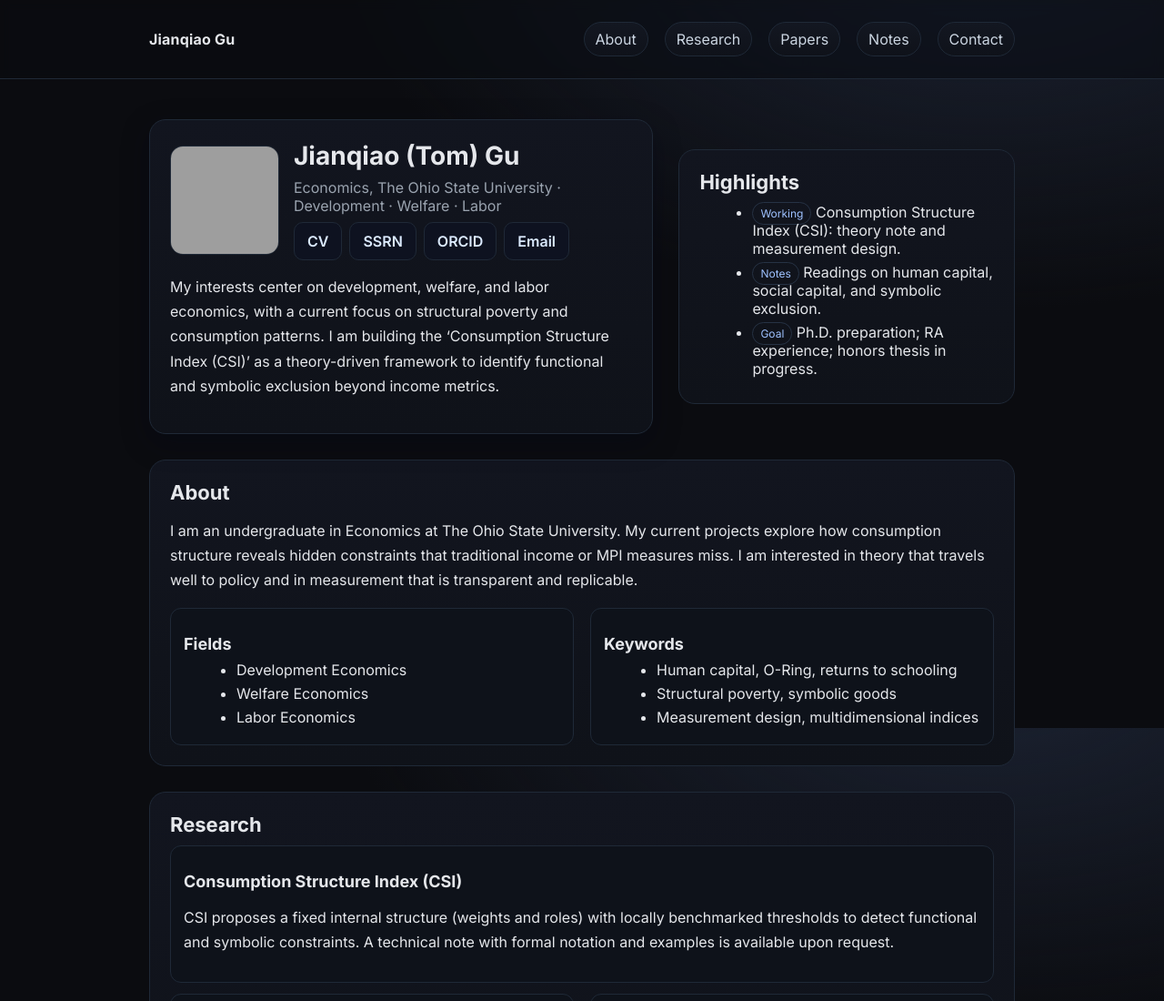
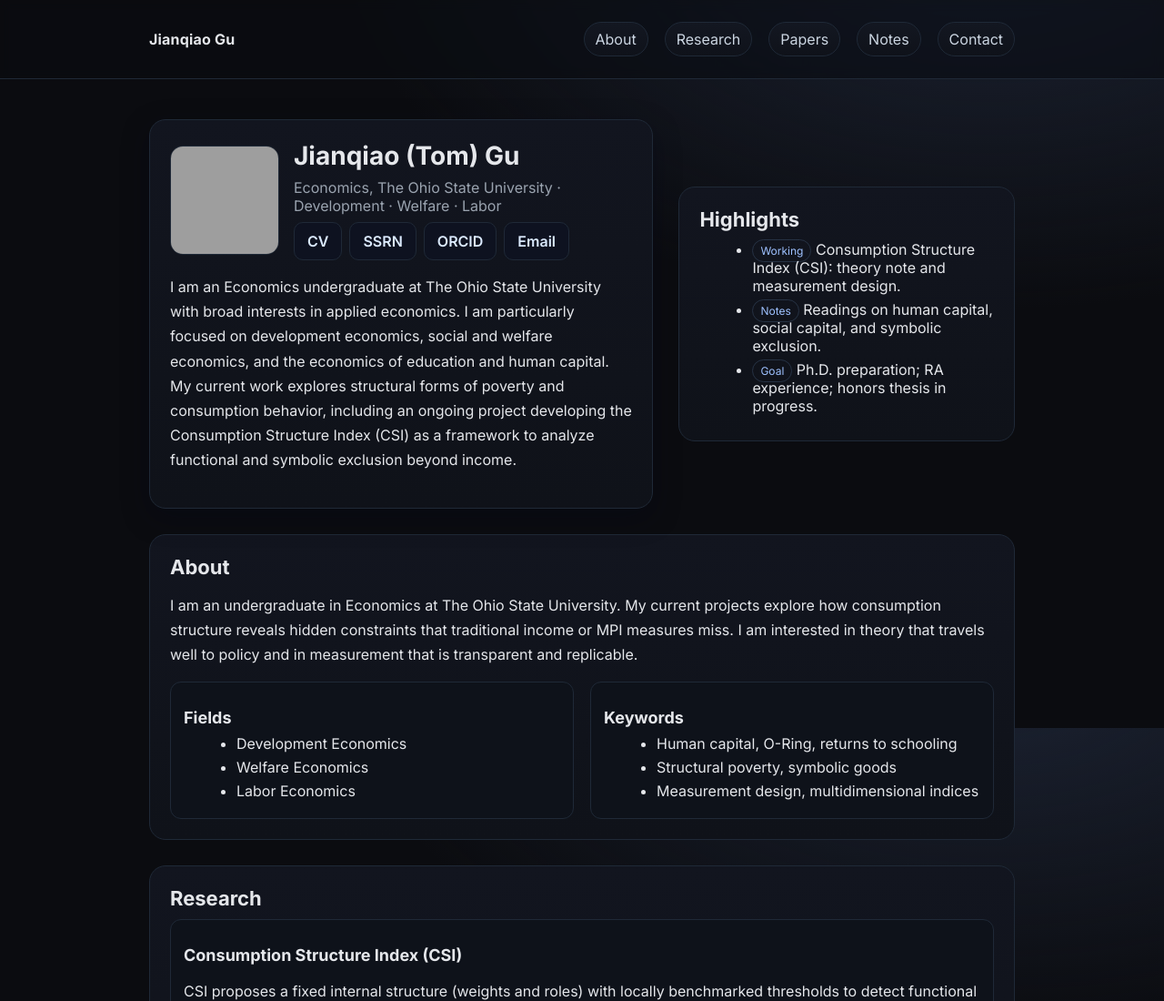
Before and after one commit to JianqiaoGu/JianqiaoGu.github.io, a plain HTML site: page index.html in a window 1280 px wide. Shown: the top 1100 px of the page at 91% size. Drawn offline with Linux system fonts and the light colour scheme; grey boxes are pictures that could not be loaded.

Commit message:
Revise personal introduction in index.html
Updated personal introduction to reflect current studies and interests in economics.

```diff
--- a/index.html
+++ b/index.html
@@ -84,10 +84,7 @@
             </div>
           </div>
         </div>
-        <p>My interests center on development, welfare, and labor economics, with a current focus on structural poverty and consumption patterns. I am building the ‘Consumption Structure Index (CSI)’ as a theory-driven framework to identify functional and symbolic exclusion beyond income metrics.</p>
-        <!-- 简短中文简介（可保留或删除）
-        <p>我目前关注发展经济学、福利经济学与劳动经济学，正在构建一个面向结构性贫困识别的‘消费结构指数（CSI）’框架。</p>
-        -->
+        <p>I am an Economics undergraduate at The Ohio State University with broad interests in applied economics. I am particularly focused on development economics, social and welfare economics, and the economics of education and human capital. My current work explores structural forms of poverty and consumption behavior, including an ongoing project developing the Consumption Structure Index (CSI) as a framework to analyze functional and symbolic exclusion beyond income.</p>
       </div>
       <div class="card">
         <h2>Highlights</h2>
```
